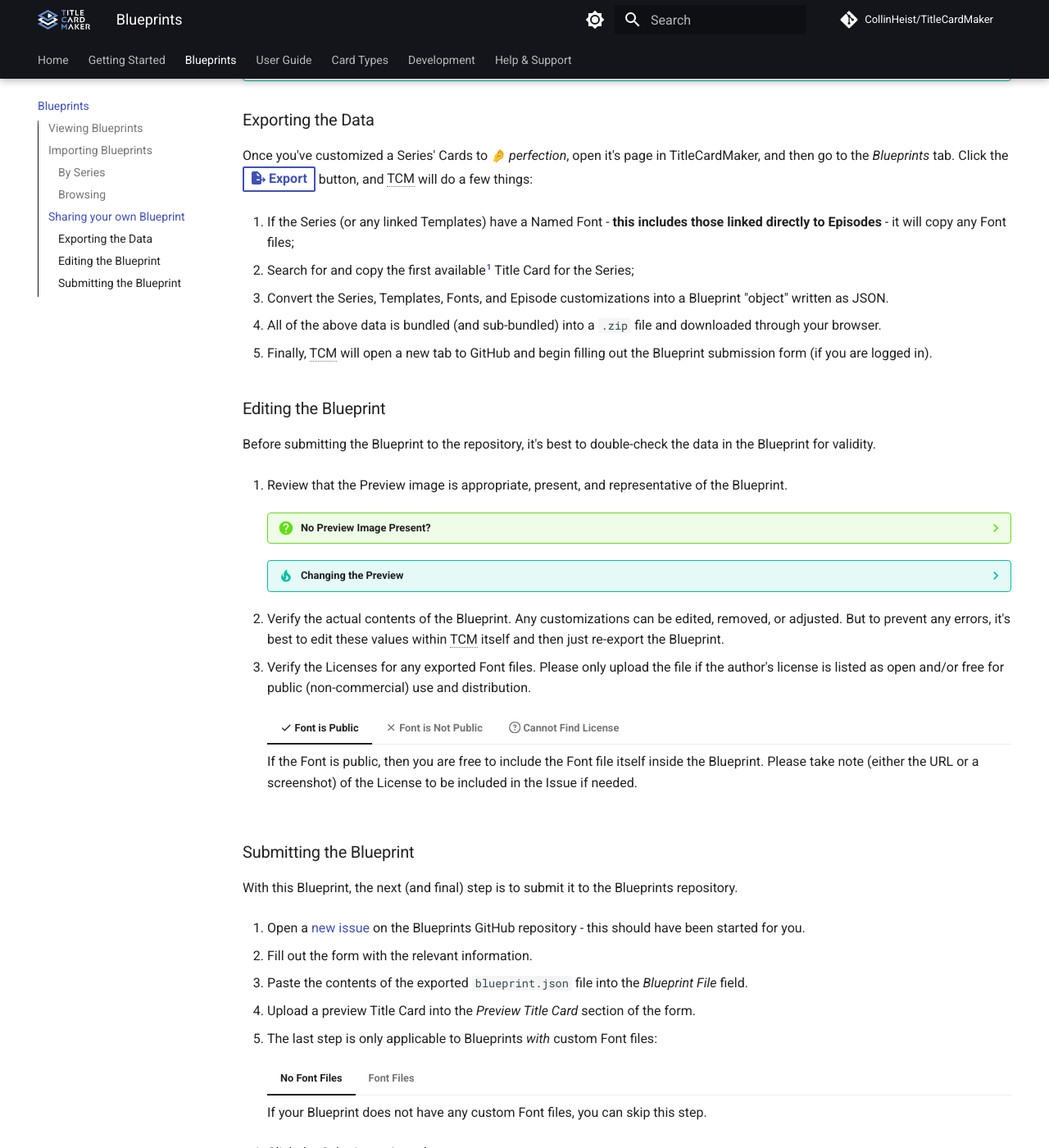
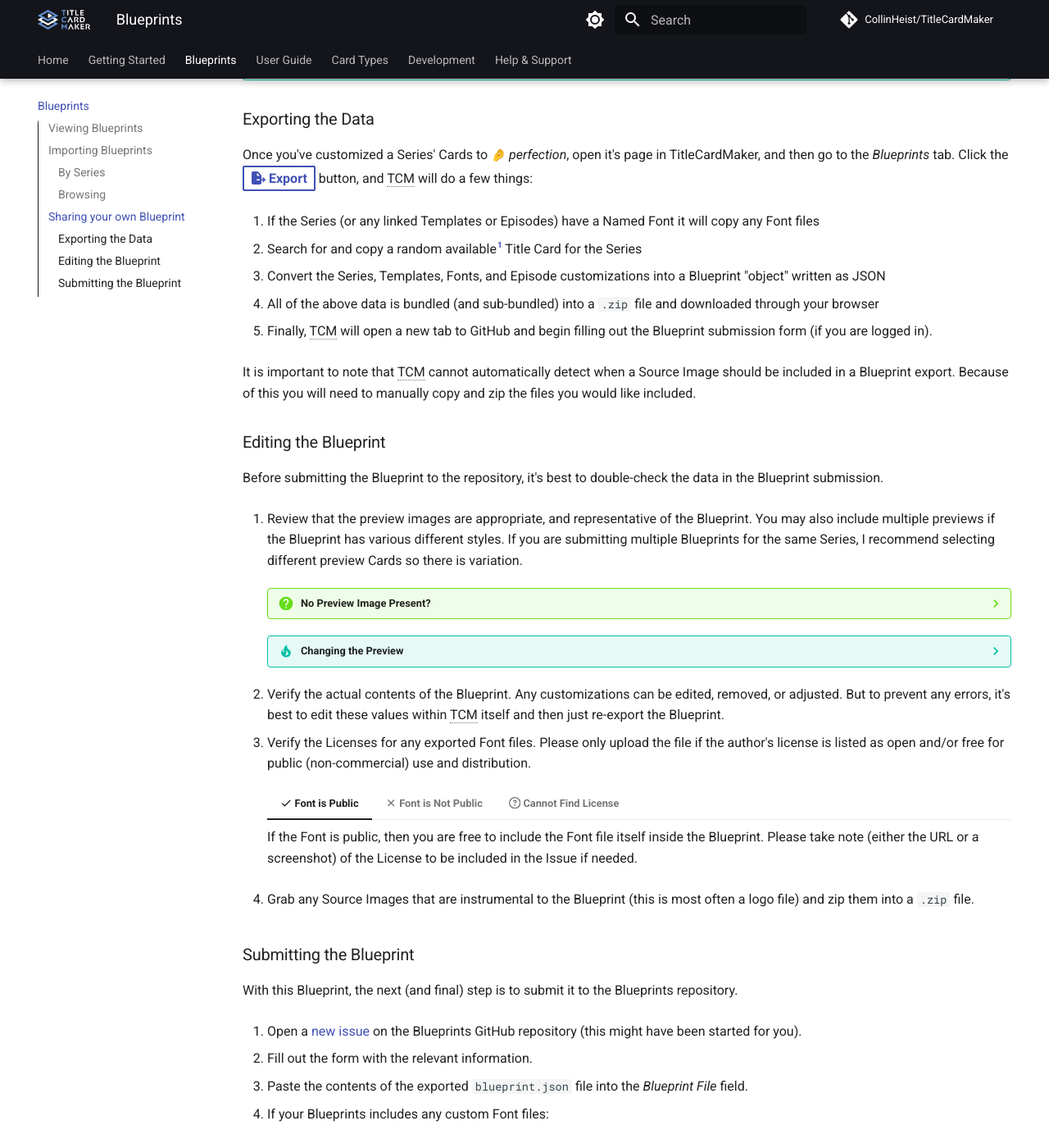
Before and after one commit to CollinHeist/TitleCardMaker, an MkDocs documentation site: the page built from docs/blueprints.md, in a window 1280 px wide and 1400 px high, scrolled down 3221 px. Shown: the whole window at 82% size. Built offline with MkDocs 1.6.1 and Material for MkDocs 9.7.7, drawn with Linux system fonts in a browser that asks for light colours; emoji names are drawn with the system emoji font; comment, search, counter and statistics services are not loaded; some of the changed text lies outside the part shown.

```diff
--- a/docs/blueprints.md
+++ b/docs/blueprints.md
@@ -70,11 +70,12 @@ On this card will be a preview of the Blueprint, as well as what customizations
 will be imported. This can be any number of Fonts, Templates, or Episode
 overrides.
 
-After picking the Blueprint you like, simply click :material-cloud-download:
-`Import` and TCM will download and apply the Blueprint for you. Once it is
-completed, the page will refresh.
+After picking the Blueprint you like, simply click
+<span class="example md-button">:material-cloud-download: Import</span> and TCM
+will download and apply the Blueprint for you. Once it is completed, the page
+will refresh.
 
-Once a Blueprint has been imported, you are free to make any edits to the
+After a Blueprint has been imported, you are free to make any edits to the
 Series, Templates, or Fonts as you see fit. TitleCardMaker will not override
 your changes with the Blueprint settings unless you prompt it to do so by
 re-importing the Blueprint.
@@ -109,12 +110,13 @@ as easy as possible.
     - [x] [Create an issue](https://github.com/TitleCardMaker/Blueprints/issues/new?assignees=CollinHeist&labels=blueprint&projects=&template=new_blueprint.yaml&title=%5BBlueprint%5D+)
     on the Blueprints repository (this should be started for you).
     - [x] Fill out the issue form's required data:
-        - [x] Series name, year, your username, and the blueprint description
+        - [x] Series name, year, your username, and the description
         - [x] Copy/paste the contents of the exported `blueprint.json` file in
         the _Blueprint File_ field.
-        - [x] Upload any associated files.
-            - [x] Verify any Font licenses permit the files to be shared - if
-            not, [see below](#editing-the-blueprint).
+        - [x] Upload and verify any Font files' licenses permit the files to be
+        shared - if not, [see below](#editing-the-blueprint).
+        - [x] Include any Source Images in a `.zip` and make  mention of them in
+        the description.
 
 ### Exporting the Data
 
@@ -123,33 +125,39 @@ it's page in TitleCardMaker, and then go to the _Blueprints_ tab. Click the
 <span class="example md-button">:fontawesome-solid-file-export: Export</span>
 button, and TCM will do a few things:
 
-1. If the Series (or any linked Templates) have a Named Font -  __this includes
-those linked directly to Episodes__ - it will copy any Font files;
+1. If the Series (or any linked Templates or Episodes) have a Named Font it will
+copy any Font files
 
-2. Search for and copy the first available[^1] Title Card for the Series;
+2. Search for and copy a random available[^1] Title Card for the Series
 
 3. Convert the Series, Templates, Fonts, and Episode customizations into a
-Blueprint "object" written as JSON.
+Blueprint "object" written as JSON
 
 4. All of the above data is bundled (and sub-bundled) into a `.zip` file and
-downloaded through your browser.
+downloaded through your browser
 
 5. Finally, TCM will open a new tab to GitHub and begin filling out the
 Blueprint submission form (if you are logged in).
 
+It is important to note that TCM cannot automatically detect when a Source Image
+should be included in a Blueprint export. Because of this you will need to
+manually copy and zip the files you would like included.
+
 ### Editing the Blueprint
 
 Before submitting the Blueprint to the repository, it's best to double-check the
-data in the Blueprint for validity.
+data in the Blueprint submission.
 
-1. Review that the Preview image is appropriate, present, and representative of
-the Blueprint.
+1. Review that the preview images are appropriate, and representative of the
+Blueprint. You may also include multiple previews if the Blueprint has various
+different styles. If you are submitting multiple Blueprints for the same Series,
+I recommend selecting different preview Cards so there is variation.
 
     ??? question "No Preview Image Present?"
 
         If TCM did not include a `preview` file in the zip, then there were no
-        valid Cards for it to export. You can grab any existing Card in its
-        place.
+        valid Cards for it to export. You can use an existing Card in its place,
+        but make sure it is of high quality and is not blurred or grayscale.
 
     ??? tip "Changing the Preview"
 
@@ -200,22 +208,23 @@ if the author's license is listed as open and/or free for public
         If you cannot find the applicable license for a Font, assume the Font
         is not public and follow those instructions.
 
+7. Grab any Source Images that are instrumental to the Blueprint (this is most
+often a logo file) and zip them into a `.zip` file.
+
 ### Submitting the Blueprint
 
 With this Blueprint, the next (and final) step is to submit it to the Blueprints
 repository.
 
 1. Open a [new issue](https://github.com/TitleCardMaker/Blueprints/issues/new?assignees=CollinHeist&labels=blueprint&projects=&template=new_blueprint.yaml&title=%5BBlueprint%5D+)
-on the Blueprints GitHub repository - this should have been started for you.
+on the Blueprints GitHub repository (this might have been started for you).
 
 2. Fill out the form with the relevant information.
 
 3. Paste the contents of the exported `blueprint.json` file into the _Blueprint
 File_ field.
 
-4. Upload a preview Title Card into the _Preview Title Card_ section of the form.
-
-5. The last step is only applicable to Blueprints _with_ custom Font files:
+5. If your Blueprints includes any custom Font files:
 
     === "No Font Files"
 
@@ -232,7 +241,10 @@ File_ field.
             This is required because GitHub only allows directly uploading files
             of specific extensions, and Font extensions are not on that list.
 
-5. Click the  _Submit new issue_ button.
+4. Upload the preview Title Card(s) into the _Preview Title Cards_ section of
+the form.
+
+6. Click the  _Submit new issue_ button.
 
 !!! success "Success"
 
--- a/mkdocs.yml
+++ b/mkdocs.yml
@@ -203,6 +203,7 @@ nav:
     - Settings: user_guide/settings.md
     # - Scheduler: user_guide/scheduler.md
     # - Importer: user_guide/importer.md
+    - Logs: user_guide/logs.md
   - Card Types:
     # - card_types/index.md
     - Local: card_types/local.md
```
Also changed, not shown: docs/user_guide/logs.md (added, +102 -0 lines), docs/assets/logs_dark.webp (added), docs/assets/logs_light.webp (added), 2 other files.
